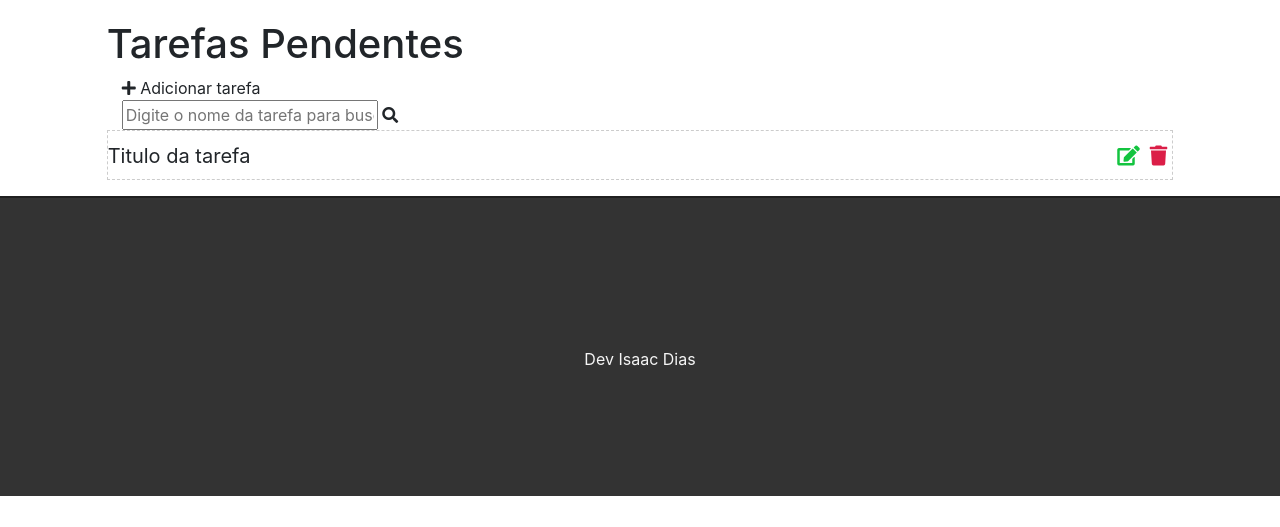
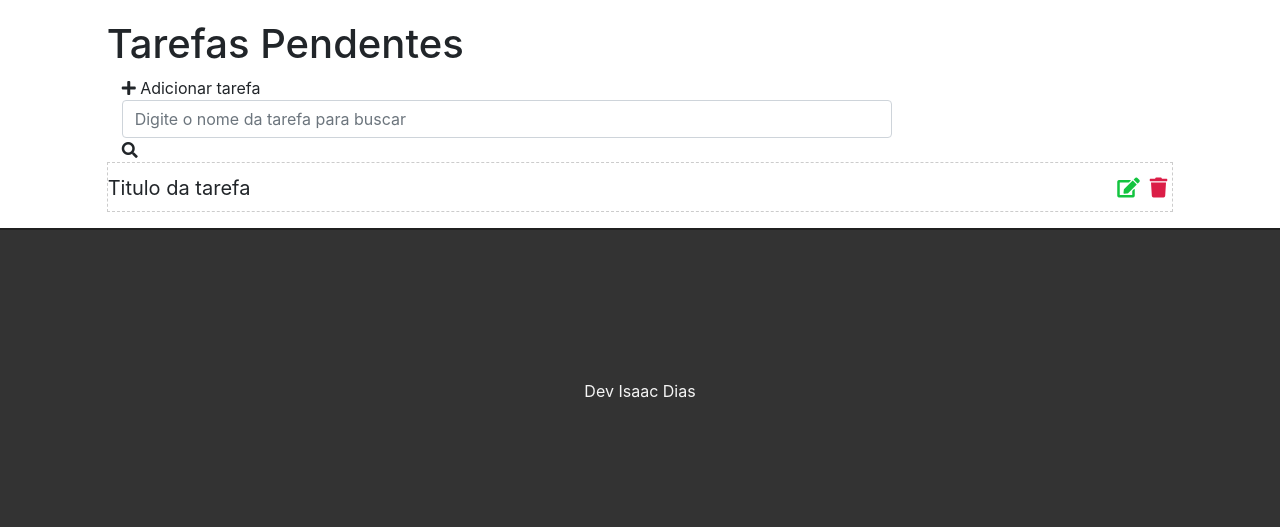
Before and after one commit to isaacdias/to-do-list, a Django app: page / in a window 1280 px wide. Shown: the part 57-584 px from the top of the page. Run offline with Django 3.2, Linux system fonts and the light colour scheme; some libraries are stand-ins or nearby versions.

Commit message:
correção sintaxe do input

```diff
--- a/todo/tasks/templates/tasks/list.html
+++ b/todo/tasks/templates/tasks/list.html
@@ -9,7 +9,7 @@
         <i class="fas fa-plus"></i> Adicionar tarefa
     </div>
     <div class="col-9 search-div">
-        <input type="text" id="search" name="search" placeholder="Digite o nome da tarefa para buscar">
+        <input class="form-control" type="text" id="search" name="search" placeholder="Digite o nome da tarefa para buscar">
         <i class="fas fa-search"></i>
     </div>
     <ul class="task-list">
```
